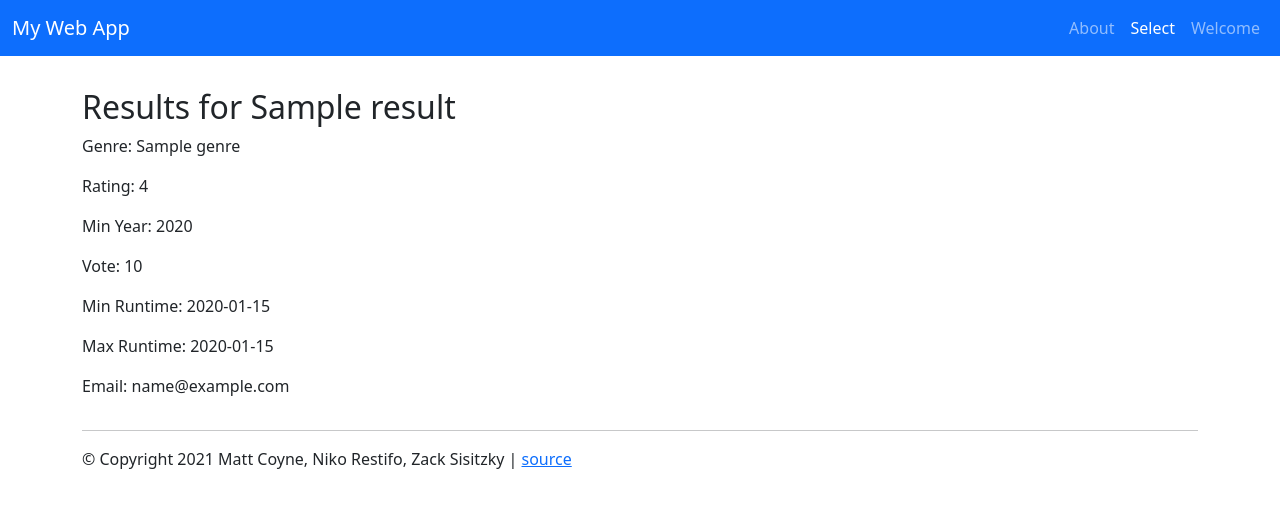
After one commit to NikoRestifo/Movie-Recommendation-Generator, a Flask app: template web_app/templates/select_form.html in a window 1280 px wide. The commit adds this page. Shown: the top 508 px of the page. Run offline with Flask 2, Linux system fonts and the light colour scheme; the template is opened without the code that fills it: most values are stand-ins (such as "Sample title", 1, 10 or a date in 2020).

Commit message:
added selection form, fixed tuple error

```diff
--- a/genre_codes.py
+++ b/genre_codes.py
@@ -16,4 +16,5 @@ genre_codes = {"genres":[{"id":28,"name":"Action"},
 {"id":10770,"name":"TV Movie"},
 {"id":53,"name":"Thriller"},
 {"id":10752,"name":"War"},
-{"id":37,"name":"Western"}]}
+{"id":37,"name":"Western"},
+{"id":000,"name":"No Preference"},]}
--- a/web_app/routes/main_routes.py
+++ b/web_app/routes/main_routes.py
@@ -25,3 +25,8 @@ def hello_world():
     name = request.args.get("name") or "World"
     message = f"Hello, {name}!"
     return render_template("select.html", message=message)
+
+@main_routes.route("/select/form")
+def form():
+    print("FORM...")
+    return render_template("form.html")
--- a/web_app/templates/select.html
+++ b/web_app/templates/select.html
@@ -1,5 +1,5 @@
 {% extends "bootstrap.html" %}
-{% set active_page = 'Select' %}
+{% set active_page = 'select_form' %}
 
 {% block content %}
 
@@ -40,7 +40,7 @@
       <option value="G">G</option>
     </select>
 
-    <form action="/weather/forecast" method="POST">
+    <form action="/select/form" method="POST">
 
         <label>Minimum Movie Year:</label>
         <input type="text" name="movie_min_year" placeholder="1980" value="1980">
--- /dev/null
+++ b/web_app/templates/select_form.html
@@ -0,0 +1,21 @@
+{% extends "bootstrap.html" %}
+{% set active_page = 'select' %}
+
+{% block content %}
+
+    <h2>Results for {{ results["name"] }}</h2>
+
+    <p>Genre: {{ genre }}</p>
+    <p>Rating: {{ rating }}</p>
+    <p>Min Year: {{ movie_min_year }}</p>
+    <p>Vote: {{ vote_average }}</p>
+    <p>Min Runtime: {{ runtime_min }}</p>
+    <p>Max Runtime: {{ runtime_max }}</p>
+    <p>Email: {{ email }}</p>
+
+
+    <!-- TODO: consider using a table instead of a list -->
+    <!-- TODO: consider adding images using the provided icon urls -->
+    <ul>
+
+{% endblock %}
```
Also changed, not shown: web_app/routes/movie_routes.py (+4 -4 lines).
